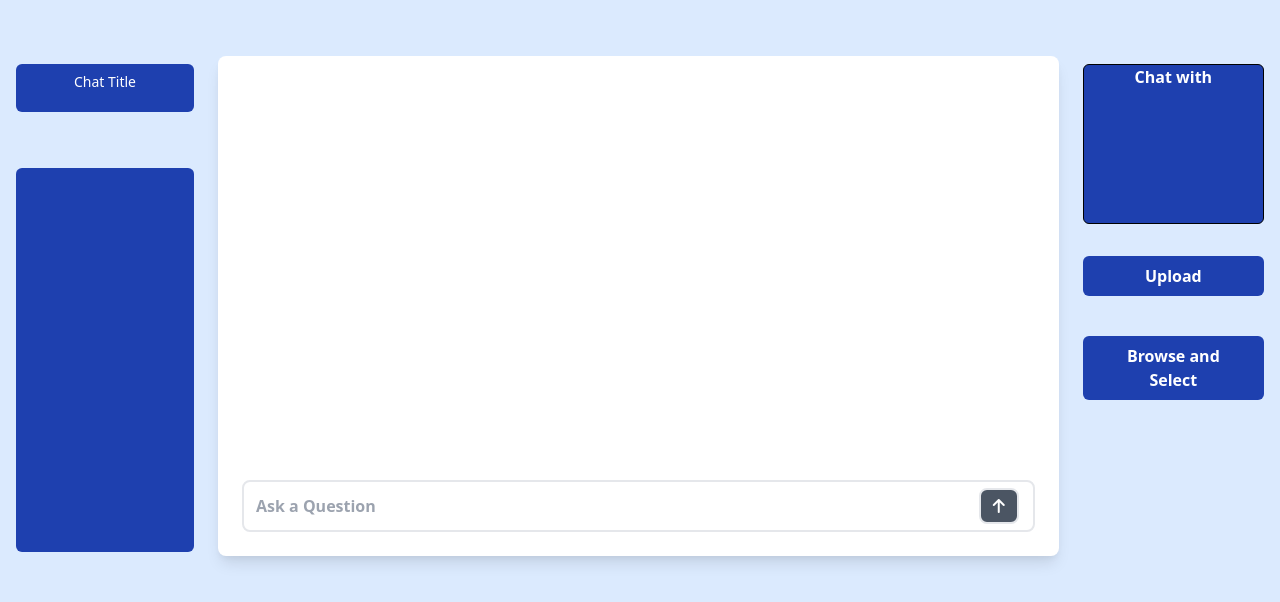
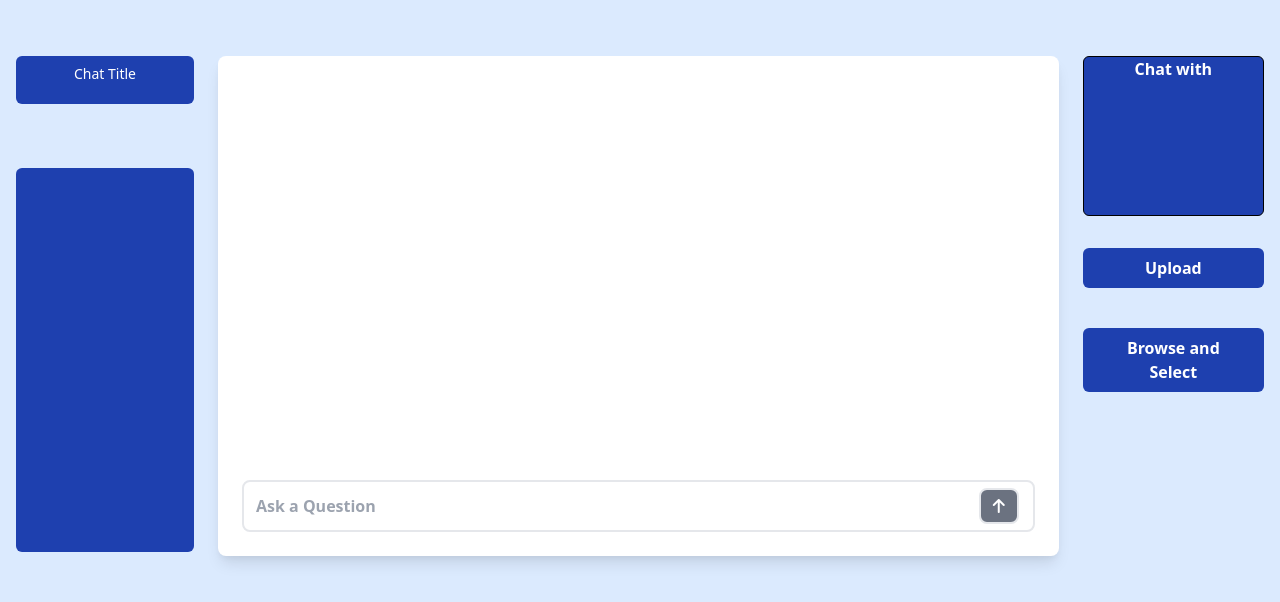
Before and after one commit to tejarazz/Chatpdf, a Flask app: page / in a window 1280 px wide. Shown: the part 84-686 px from the top of the page. Run offline with Flask 3, Linux system fonts and the light colour scheme; some libraries are stand-ins or nearby versions.

Commit message:
small fixes in ui

```diff
--- a/src/frontend/templates/openai_test.html
+++ b/src/frontend/templates/openai_test.html
@@ -5,11 +5,11 @@ content %}
   <!-- Section 1: Categories -->
   <div class="section1 flex flex-col md:w-2/12 h-full pt-12">
     <h6 id="chatTitle"
-      class="flex justify-center m-4 p-2 font-medium text-sm bg-blue-800 text-white rounded-md h-12 overflow-hidden">
+      class="flex justify-center m-4 mt-2 p-2 font-medium text-sm bg-blue-800 text-white rounded-md h-12 overflow-hidden">
       Chat Title
     </h6>
     <!-- Your existing HTML structure -->
-    <div id="chatListSection" class="simplebar items-center h-96 mx-4 my-10 p-2 bg-blue-800 text-white rounded-md">
+    <div id="chatListSection" class="simplebar items-center h-96 mx-4 my-12 p-2 bg-blue-800 text-white rounded-md">
       <!-- Content will be dynamically added here -->
     </div>
   </div>
@@ -34,13 +34,13 @@ content %}
               class="form-input p-3 w-full font-semibold rounded-lg border-2 outline-none relative z-10"
               placeholder="Ask a Question" id="questionTextarea" name="question" oninput="toggleButton()">
             <button
-              class="border-2 bg-gray-600 py-2 px-3 rounded-lg md:rounded-lg transition-colors absolute right-4 top-2 bottom-2 z-20"
+              class="border-2 bg-gray-500 py-2 px-3 rounded-lg md:rounded-lg transition-colors absolute right-4 top-2 bottom-2 z-20"
               type="button" onclick="getAnswer()" id="submitButton" disabled>
               <div class="flex items-center justify-center">
                 <i class="fas fa-arrow-up text-white" id="arrowIcon"></i>
               </div>
               <div class="absolute inset-0 flex items-center justify-center loading-spinner hidden" id="loadingSpinner">
-                <div class="rounded-full h-6 w-6 border-t-2 border-r-2 border-b-2 border-blue-500 animate-spin"></div>
+                <div class="rounded-full h-6 w-6 border-t-2 border-r-2 border-b-2 border-white animate-spin"></div>
               </div>
             </button>
           </div>
@@ -53,7 +53,7 @@ content %}
   <!-- Section 3: File and Chat List -->
   <div class="section3 flex flex-col md:w-2/12 pt-12 h-full">
     <!-- Chat List -->
-    <div class="flex flex-col m-4 h-40 border border-black text-white rounded-md bg-blue-800">
+    <div class="flex flex-col m-4 mt-2 h-40 border border-black text-white rounded-md bg-blue-800">
       <h6 class="flex font-bold justify-center">Chat with</h6>
       <div id="pdfList" class="sitems flex flex-col py-2">
         <!-- PDF names will be dynamically added here -->
```
